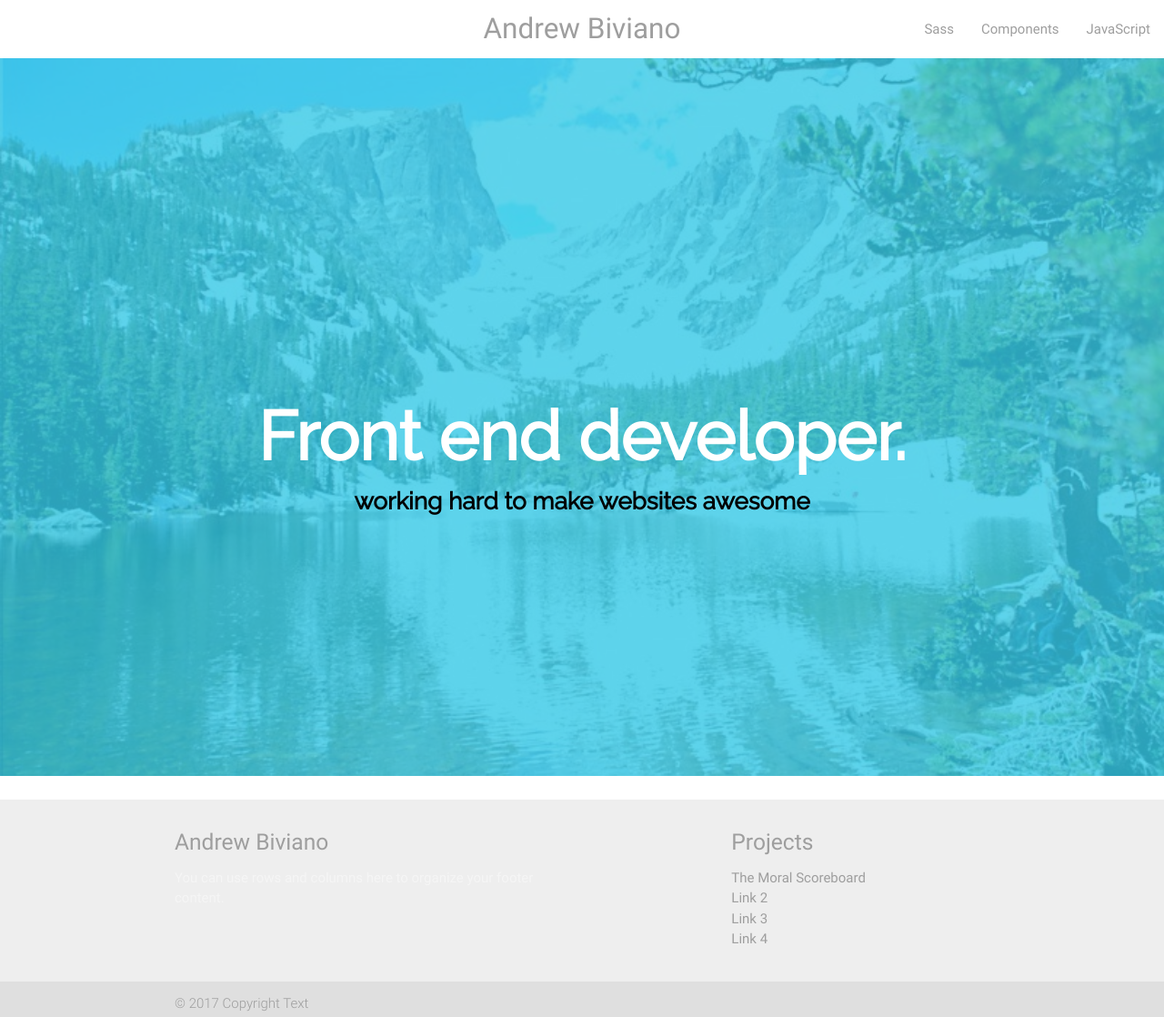
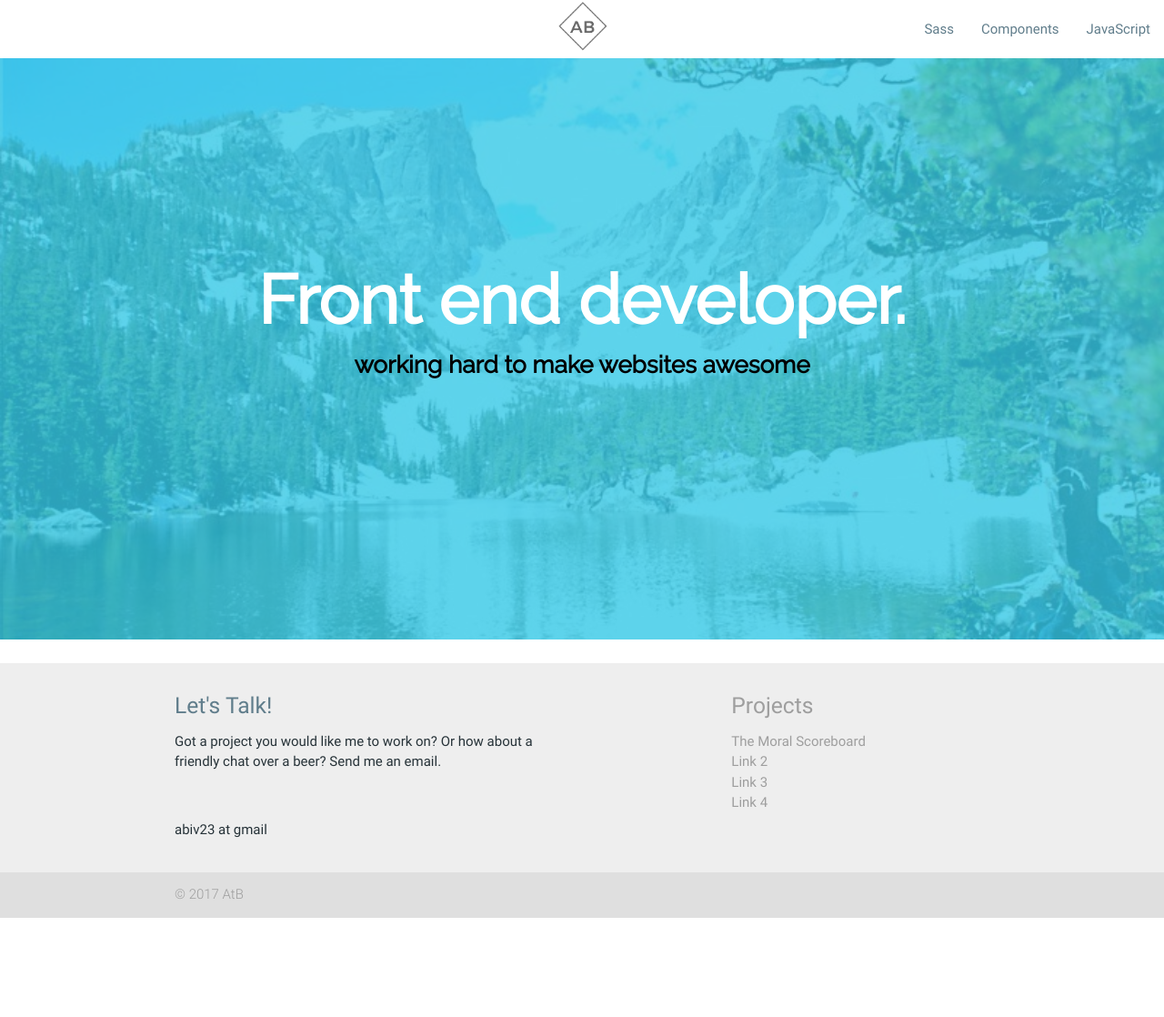
Before and after one commit to abiv23/andrewbiv_webapp, a plain HTML site: page home.html in a window 1280 px wide. Shown: the whole page at 91% size. After the commit the page ends 1009 px from the top, so only its background shows below. Drawn offline with nearby package versions, Linux system fonts and the light colour scheme.

Commit message:
homepage design updated

```diff
--- a/home.html
+++ b/home.html
@@ -1,10 +1,12 @@
 <!DOCTYPE html>
 <html>
-<!-- Welcome to my personal site, if you know the Konami Code, enter it to see an Easter Egg -->
+<!-- *************** Welcome to my personal site, if you know the Konami Code,
+refresh the page and immediately enter the code to see an Easter Egg ***************-->
 
 <head>
     <meta charset="utf-8">
-    <title>Andrew Biviano - Front End Developer - Denver, CO</title>
+    <title>Andrew Biviano - Front End Developer &amp; Digital Marketing - Denver, CO</title>
+    <meta name="description" content="Web professional with strong background in customer acquisition and optimization. 12+ years of working with developers and developing solutions to the ecommerce conversion funnel.">
     <link rel="stylesheet" href="/styles/app.css">
     <link href="https://fonts.googleapis.com/icon?family=Material+Icons" rel="stylesheet">
     <link rel="stylesheet" href="https://cdnjs.cloudflare.com/ajax/libs/materialize/0.99.0/css/materialize.min.css">
@@ -18,12 +20,13 @@
     <header>
         <nav>
             <div class="nav-wrapper ghost-nav">
-                <a href="#" class="center grey-text darken-4 brand-logo">Andrew Biviano</a>
+                <a href="#" class="center blue-grey-text lighten-3 brand-logo">
+                    <img class="home-logo" src="/assets/images/white_hp_logo.png" height="5rem" width="auto"></a>
                 <a href="#" data-activates="mobile-demo" class="button-collapse"><i class="material-icons">menu</i></a>
                 <ul id="nav-mobile" class="right hide-on-med-and-down">
-                    <li><a class="grey-text darken-4" href="sass.html">Sass</a></li>
-                    <li><a class="grey-text darken-4" href="badges.html">Components</a></li>
-                    <li><a class="grey-text darken-4" href="collapsible.html">JavaScript</a></li>
+                    <li><a class="blue-grey-text darken-4" href="sass.html">Sass</a></li>
+                    <li><a class="blue-grey-text darken-4" href="badges.html">Components</a></li>
+                    <li><a class="blue-grey-text darken-4" href="collapsible.html">JavaScript</a></li>
                 </ul>
             </div>
         </nav>
@@ -40,8 +43,9 @@
         <div class="container">
             <div class="row">
                 <div class="col l6 s12">
-                    <h5 class="grey-text darken-4">Andrew Biviano</h5>
-                    <p class="grey-text text-lighten-4">You can use rows and columns here to organize your footer content.</p>
+                    <h5 class="blue-grey-text darken-4">Let's Talk!</h5>
+                    <p class="blue-grey-text text-darken-4">Got a project you would like me to work on? Or how about a friendly chat over a beer? Send me an email.</p><br>
+                    <p class="blue-grey-text text-darken-4">abiv23 at gmail</p>
                 </div>
                 <div class="col l4 offset-l2 s12">
                     <h5 class="grey-text darken-2">Projects</h5>
@@ -56,7 +60,7 @@
         </div>
         <div class="footer-copyright ">
             <div class="container grey-text darken-4">
-                © 2017 Copyright Text
+                © 2017 AtB
             </div>
         </div>
     </footer>
--- a/styles/app.css
+++ b/styles/app.css
@@ -7,6 +7,13 @@
 
 .nav-wrapper.ghost-nav {
   background-color: #fff;
+}
+
+.home-logo {
+  padding-left: 20rem;
+  padding-right: 20rem;
+  height: 4rem;
+  width: auto;
 }
 
 /*
@@ -49,7 +56,7 @@ body {
 }
 
 .hero-header {
-  padding-top: 25rem;
+  padding-top: 15rem;
   text-align: center;
   margin: 0;
   font-family: 'Raleway';
```
Also changed, not shown: assets/images/white_hp_logo.png (added).
